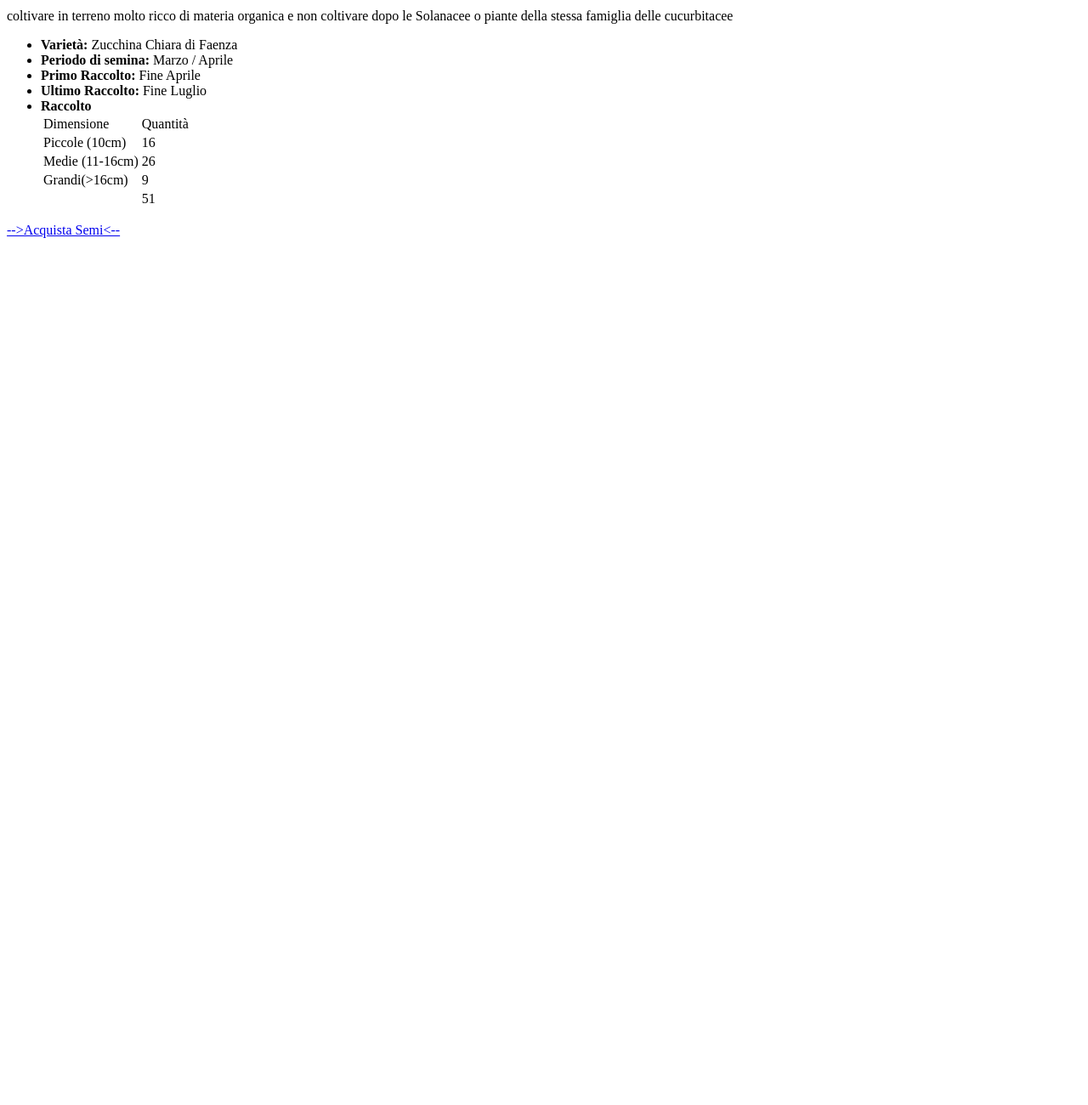
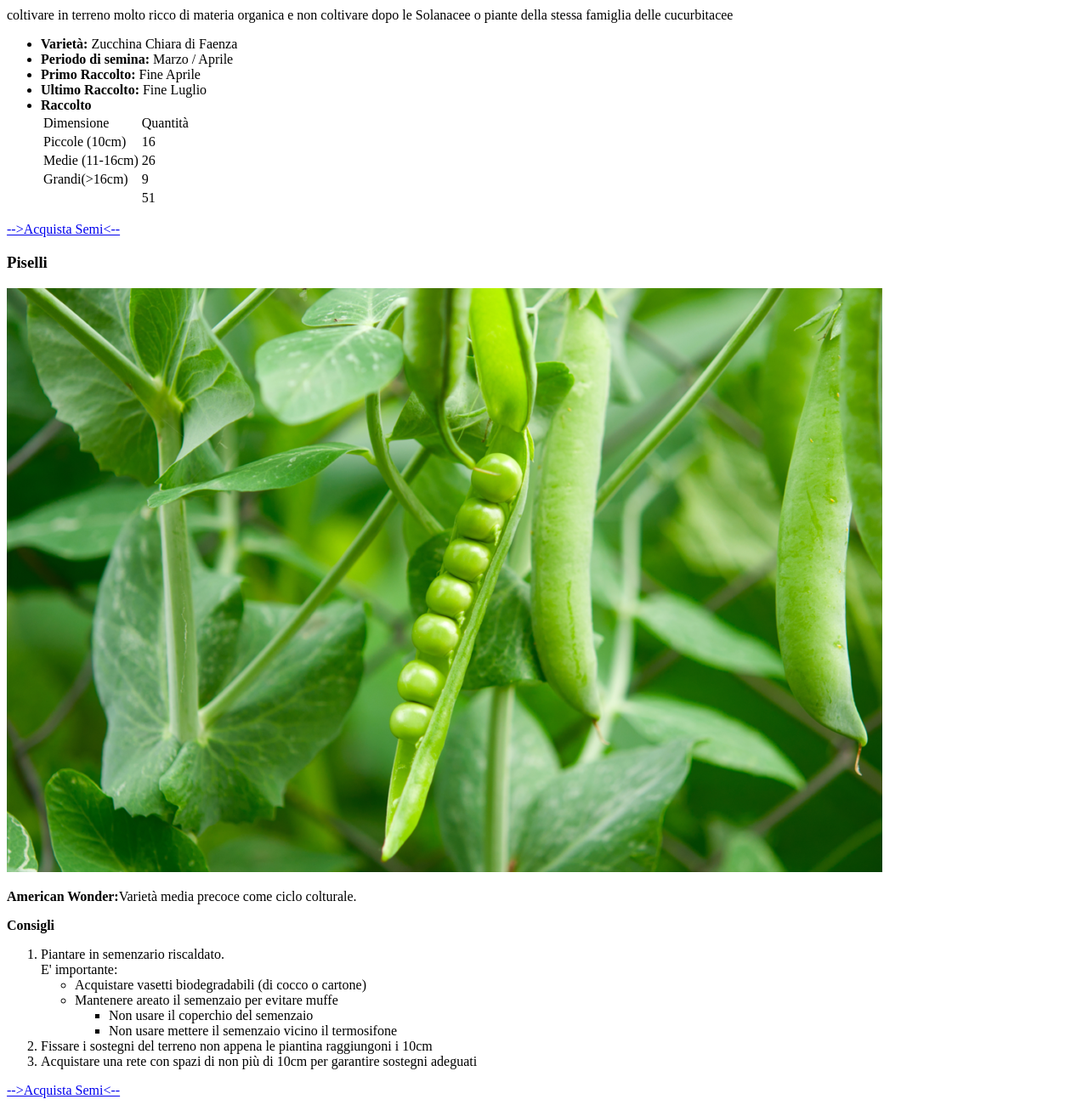
Before and after one commit to SergioGBosco/htmlcss-hello, a plain HTML site: page index.html in a window 1280 px wide. Shown: the part 827-2127 px from the top of the page at 85% size. Before the commit the page ends 1115 px from the top, so only its background shows below. Drawn offline with Linux system fonts and the light colour scheme.

Commit message:
add-section-piselli

```diff
--- a/index.html
+++ b/index.html
@@ -15,7 +15,7 @@
   </header>
 
   <section>
-    <h4>zucchine</h4>
+    <h3>zucchine</h3>
     <img src="img/Pianta_zucchine.jpg" alt="Pianta Zucchine">
     <p>coltivare in terreno molto ricco di materia organica e non coltivare dopo le Solanacee o piante della stessa
       famiglia delle cucurbitacee</p>
@@ -52,9 +52,32 @@
       </li>
     </ul>
 
+    <a href="http://google.com"> -->Acquista Semi&lt;-- </a>
+  </section>
+  <section>
+    <h3>Piselli</h3>
+    <img src="img/Pianta_piselli.png" alt="Semi Piselli">
 
+    <p><strong>American Wonder:</strong>Varietà media precoce come ciclo colturale.</p>
 
-    <a href="http://google.com"> -->Acquista Semi&lt;-- </a>
+    <p><strong>Consigli</strong></p>
+
+    <ol>
+      <li>Piantare in semenzario riscaldato. <br>E' importante:
+        <ul>
+          <li>Acquistare vasetti biodegradabili (di cocco o cartone)</li>
+          <li>Mantenere areato il semenzaio per evitare muffe
+            <ul>
+              <li>Non usare il coperchio del semenzaio</li>
+              <li>Non usare mettere il semenzaio vicino il termosifone</li>
+            </ul>
+          </li>
+        </ul>
+      </li>
+      <li>Fissare i sostegni del terreno non appena le piantina raggiungoni i 10cm</li>
+      <li>Acquistare una rete con spazi di non più di 10cm per garantire sostegni adeguati</li>
+    </ol>
+    <a href="http://google.com"> -->Acquista Semi&lt;--</a>
   </section>
 
 </body>
```
